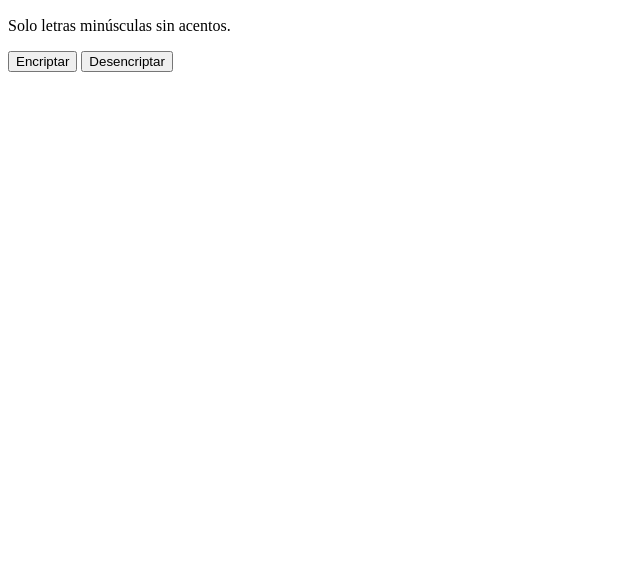
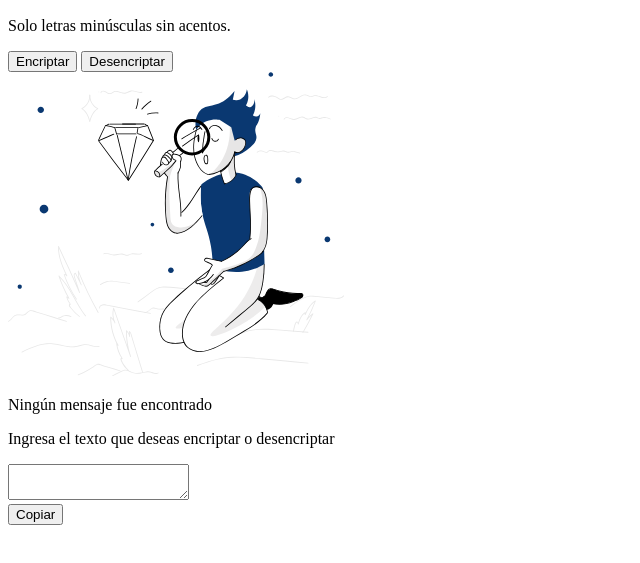
Before and after one commit to Duvan1975/entrenamiento-github, a plain HTML site: page index.html in a window 1280 px wide. Shown: the part 119-682 px from the top of the page, without its empty margins (0-640 px from the left). Drawn offline with Linux system fonts and the light colour scheme.

Commit message:
Incorporando elementos sección dos, imagen, párrafos, boton y text-area

```diff
--- a/index.html
+++ b/index.html
@@ -26,7 +26,17 @@
                 <button class="btn-desencriptar">Desencriptar</button>
             </div>
         </section>
-
+        <section class="sectionDos">
+            <div class="tarjeta">
+                <img class="muneco" src="./imagenes/muñeco.svg" alt="Imagen Muñeco">
+                <p class="texto-uno">Ningún mensaje fue encontrado</p>
+                <p class="texto-dos">Ingresa el texto que deseas encriptar o desencriptar</p>
+            </div>
+            <textarea class="tarjeta-mensaje" type="mensaje" readonly></textarea>
+            <div class="encriptador-mensaje">
+                <button class="copiar">Copiar</button>
+            </div>
+        </section>
     </main>
     <footer>
 
```
